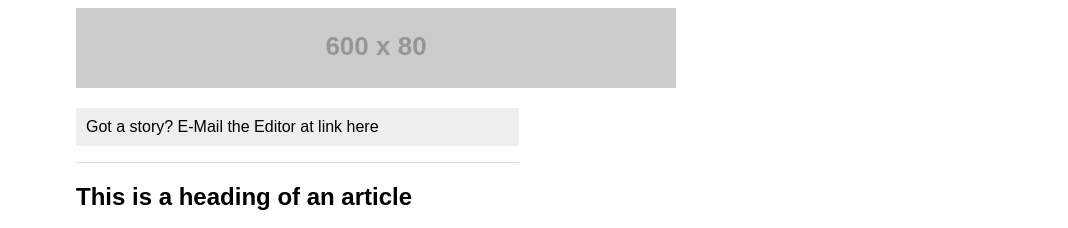
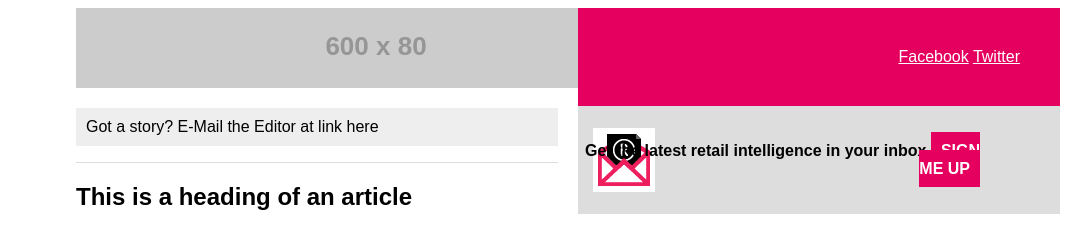
Before and after one commit to 16WDWE02/register-remake, a plain HTML site: page index.html in a window 1280 px wide. Shown: the top 228 px of the page, 212-1280 px from the left. Drawn offline with Linux system fonts and the light colour scheme; placeholder pictures from the web are drawn by us.

Commit message:
Add content to sidebar

```diff
--- a/css/styles.css
+++ b/css/styles.css
@@ -54,7 +54,8 @@ main aside p {
 }
 
 main {
-	width: 45%;
+	width: 49%;
+	float: left;
 }
 
 hr {
@@ -141,3 +142,45 @@ article img {
 	position: relative;
 	top: -20px;
 }
+
+#extra {
+	width: 49%;
+	float: right;
+}
+
+#social {
+	background-color: #e5005f;
+	color: white;
+	padding: 40px;
+	text-align: right;
+}
+
+#social a {
+	color: inherit;
+}
+
+#newsletter p {
+	text-align: right;
+	padding-right: 80px;
+	font-weight: bold;
+}
+
+#newsletter {
+	background-color: #dddddd;
+	padding: 20px 0;
+	background-image: url(../img/envelope2.png);
+	background-repeat: no-repeat;
+	background-position: 15px center;
+}
+
+#newsletter a {
+	color: white;
+	text-decoration: none;
+	background-color: #e5005f;
+	padding: 10px;
+	text-transform: uppercase;
+}
+
+#newsletter a:hover {
+	background-color: #333333;
+}
--- a/index.html
+++ b/index.html
@@ -113,7 +113,16 @@
 
 		</main>
 
+		<div id="extra">
+			<div id="social">
+				<a href="#">Facebook</a>
+				<a href="#">Twitter</a>
+			</div>
 
+			<div id="newsletter">
+				<p>Get the latest retail intelligence in your inbox <a href="#">Sign me up</a></p>
+			</div>
+		</div>
 
 	</body>
 </html>
```
Also changed, not shown: img/envelope2.png (added).
